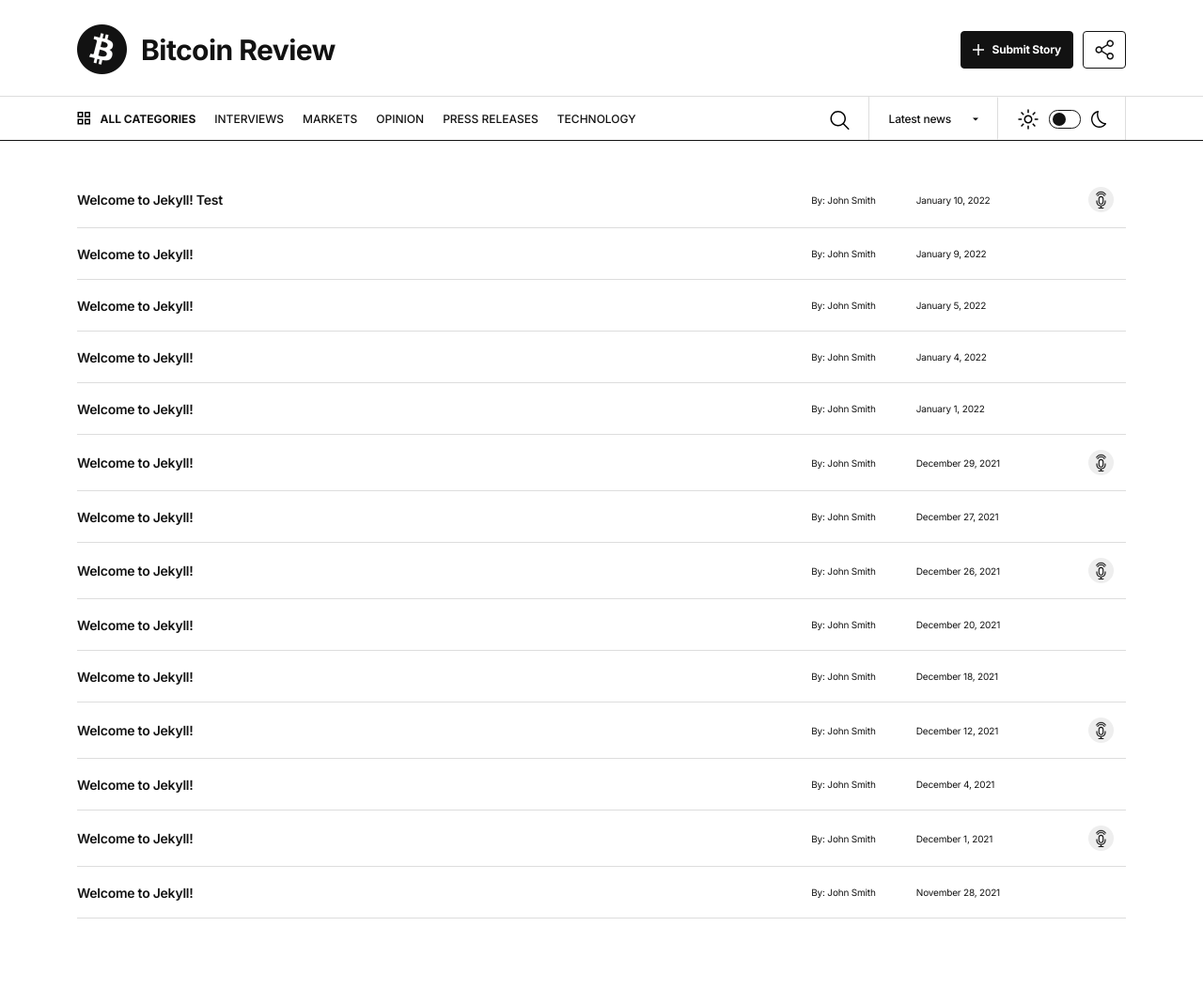
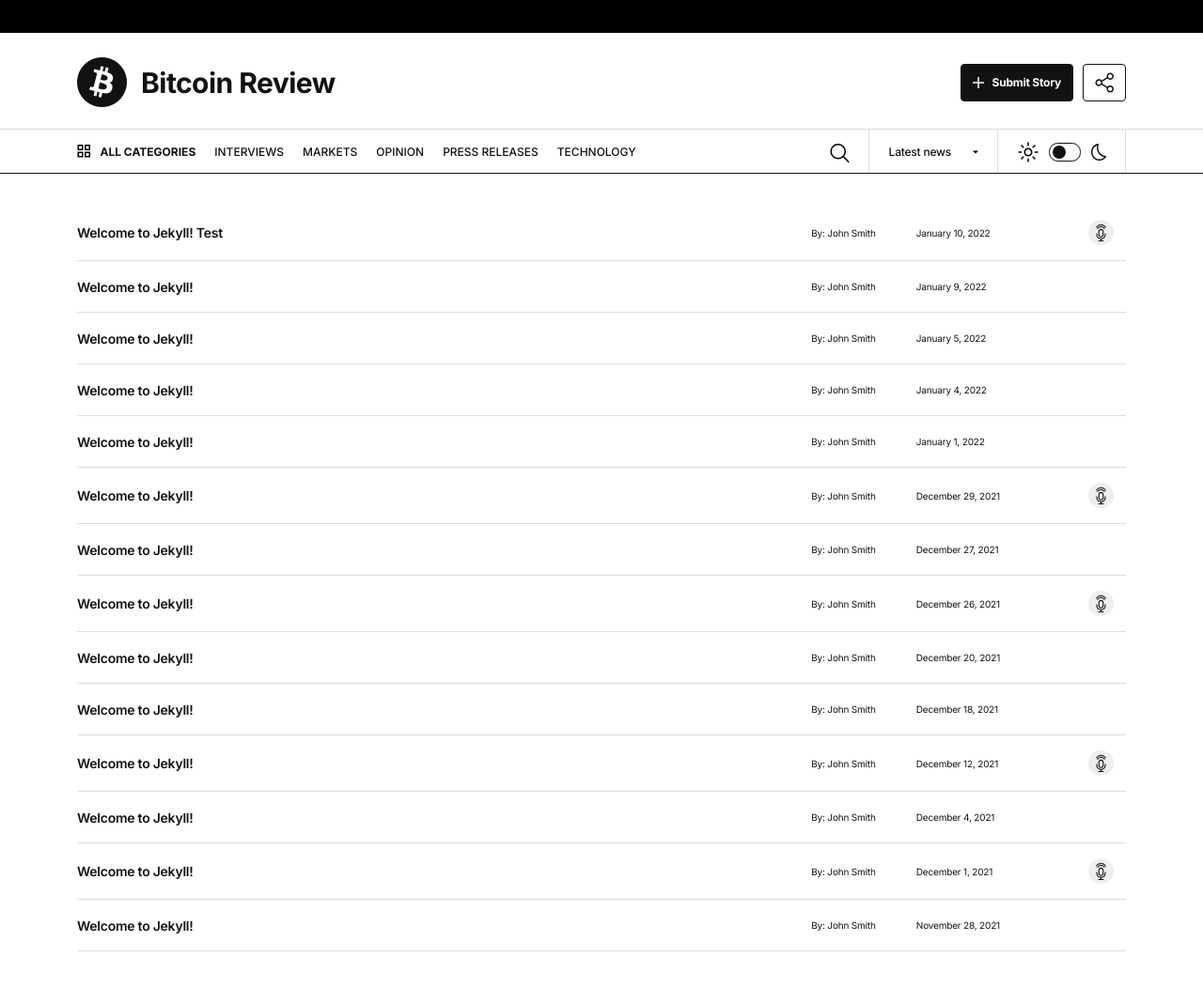
Before and after one commit to alwaysaugust/btcreviews, a Jekyll site: the page built from index.markdown, in a window 1280 px wide and 1109 px high. Shown: the top 1052 px of the window at 94% size. Built offline with Jekyll 4.4.1, drawn with Linux system fonts in a browser that asks for light colours.

Commit message:
Adding coinkite banner

```diff
--- a/_includes/footer.html
+++ b/_includes/footer.html
@@ -4,3 +4,4 @@
 {%- if page.layout != "post" -%}
   <script type="text/javascript" src="/assets/js/infinite.js"></script>
 {%- endif -%}
+<script src="//coinkite.com/static/banner/banner.js"></script>
--- a/_includes/header.html
+++ b/_includes/header.html
@@ -1,3 +1,4 @@
+<div id="coinkite-banner" style="height: 35px; background-color: black; position: fixed; top: 0; left: 0; right: 0; z-index: 5;"></div>
 <header class="header">
   <div class="container">
     <div class="row top-row">
--- a/_sass/main.scss
+++ b/_sass/main.scss
@@ -14,6 +14,7 @@ body {
   color: $almostBlack;
   font-size: 16px;
   background-color: white !important;
+  padding-top: 35px;
 
   &.dark {
     background-color: $darkBackground !important;
@@ -85,7 +86,7 @@ body {
 
 .header {
   background-color: white;
-  z-index: 5;
+  z-index: 4;
 
   body.dark & {
     background-color: $darkBackground;
@@ -164,8 +165,8 @@ body {
   border-top: 1px solid #DDDDDD;
   border-bottom: 1px solid $almostBlack;
   position: sticky;
-  top: 0;
-  z-index: 5;
+  top: 35px;
+  z-index: 4;
   background-color: white;
 
   body.dark & {
@@ -413,7 +414,7 @@ body {
       max-height: 0;
       position: sticky;
       z-index: 4;
-      top: 48px;
+      top: calc(48px + 35px); // .header-bottom AND coinkite banner
       display: flex;
       align-items: center;
       justify-content: flex-start;
```
